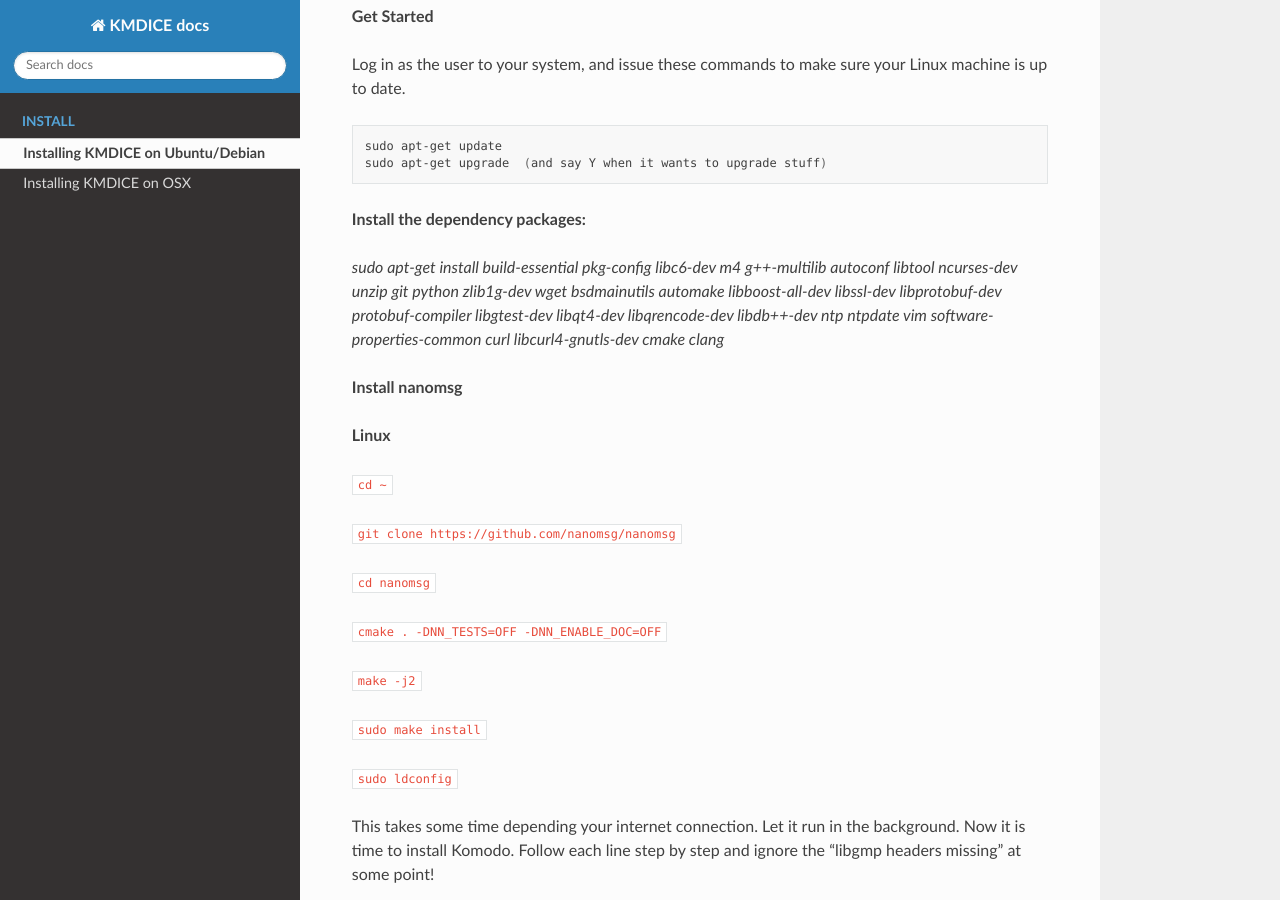
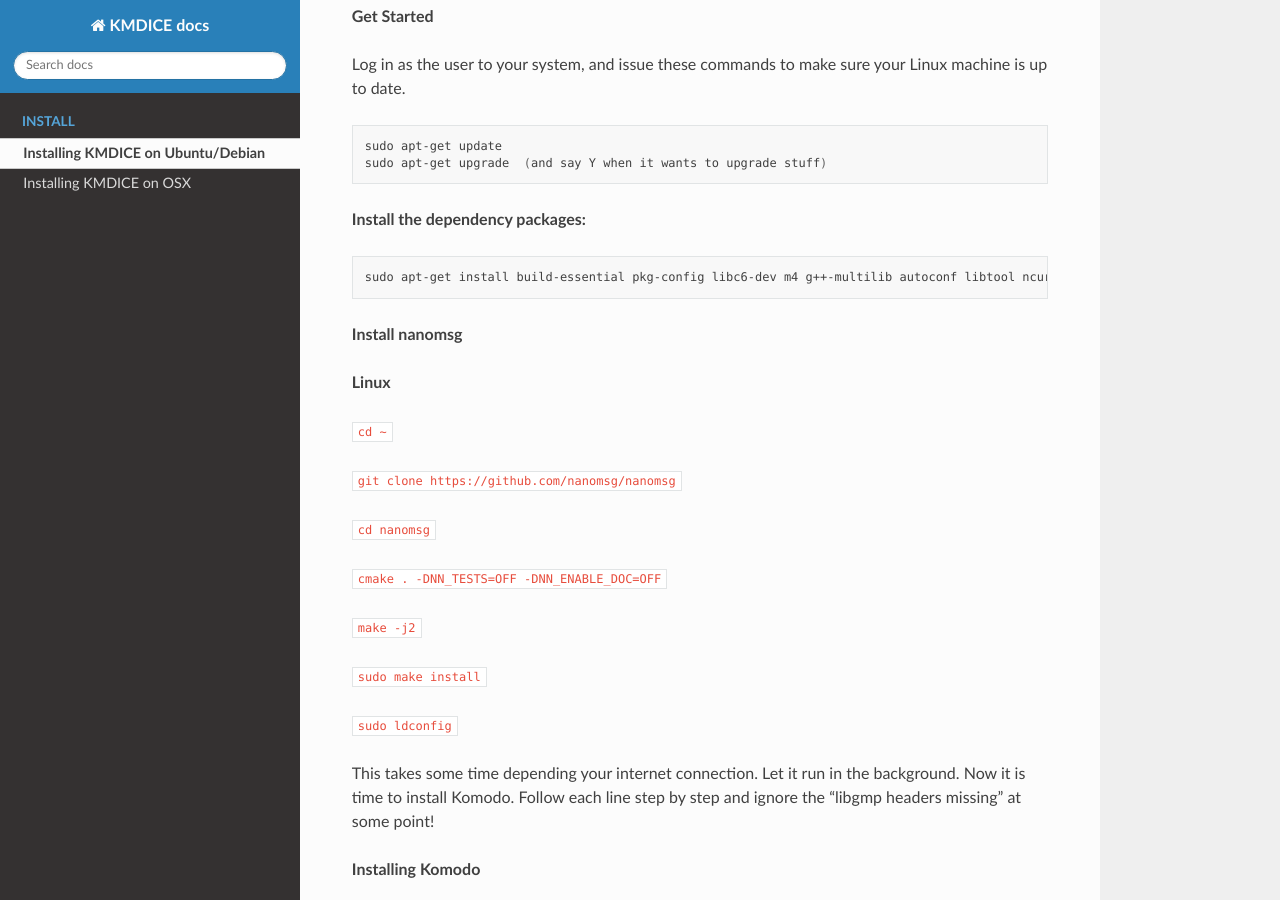
Before and after one commit to chainmakers/kmdicedocs, a Sphinx documentation site: the page built from source/komodoinstallguide.rst, in a window 1280 px wide and 900 px high, scrolled down 347 px. Built offline with Sphinx 7.4.7 and the Read the Docs theme 2.0.0, drawn with Linux system fonts in a browser that asks for light colours; pages that are not in the unit, such as notebooks, are missing from menus.

Commit message:
Update komodoinstallguide.rst

```diff
--- a/source/komodoinstallguide.rst
+++ b/source/komodoinstallguide.rst
@@ -22,8 +22,9 @@
 
 **Install the dependency packages:**
 
+.. code-block:: shell
 
-`sudo apt-get install build-essential pkg-config libc6-dev m4 g++-multilib autoconf libtool ncurses-dev unzip git python zlib1g-dev wget bsdmainutils automake libboost-all-dev libssl-dev libprotobuf-dev protobuf-compiler libgtest-dev libqt4-dev libqrencode-dev libdb++-dev ntp ntpdate vim software-properties-common curl libcurl4-gnutls-dev cmake clang`
+         sudo apt-get install build-essential pkg-config libc6-dev m4 g++-multilib autoconf libtool ncurses-dev unzip git python zlib1g-dev wget bsdmainutils automake libboost-all-dev libssl-dev libprotobuf-dev protobuf-compiler libgtest-dev libqt4-dev libqrencode-dev libdb++-dev ntp ntpdate vim software-properties-common curl libcurl4-gnutls-dev cmake clang`
 
 **Install nanomsg**
 
```
